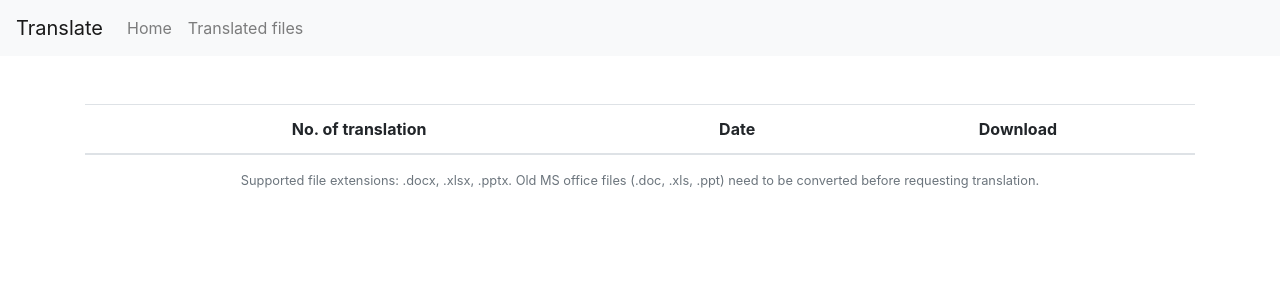
After one commit to Isio05/translated_presentation, a Flask app: template Templates/translated_files.html in a window 1280 px wide. The commit adds this page. Shown: the top 300 px of the page. Run offline with Flask 2, Linux system fonts and the light colour scheme; the template is opened without the code that fills it, so the values that code supplies are empty; some libraries are stand-ins or nearby versions.

Commit message:
Added translation list page

```diff
--- a/Templates/layout.html
+++ b/Templates/layout.html
@@ -20,6 +20,9 @@
                 <li class="navbar-item">
                     <a class="nav-link" href="/">Home</a>
                 </li>
+                <li class="navbar-item">
+                    <a class="nav-link" href="/translated-files">Translated files</a>
+                </li>
             </ul>
         </div>
     </nav>
--- /dev/null
+++ b/Templates/translated_files.html
@@ -0,0 +1,26 @@
+{% extends "layout.html" %}
+
+{% block head %}
+    View translated files
+{% endblock %}
+
+{% block body %}
+    <table class="table">
+        <thead>
+            <tr>
+                <th>No. of translation</th>
+                <th>Date</th>
+                <th>Download</th>
+            </tr>
+        </thead>
+        <tbody>
+            {% for i in range(length) %}
+                <tr>
+                    <td>{{ t_names[i] }}</td>
+                    <td>{{ t_dates[i] }}</td>
+                    <td>Download</td>
+                </tr>
+            {% endfor %}
+        </tbody>
+    </table>
+{% endblock %}
--- a/open_it.py
+++ b/open_it.py
@@ -92,7 +92,7 @@ class TranslatePresentation:
                     q.task_done()
 
             # Ten threads are spawned
-            for i in range(10):
+            for i in range(5):
                 t = Thread(target=threader)
                 t.daemon = True
                 t.start()
@@ -241,7 +241,7 @@ class TranslateDocument(TranslatePresentation):
                 q.task_done()
 
         # Ten threads are spawned
-        for i in range(10):
+        for i in range(5):
             t = Thread(target=threader)
             t.daemon = True
             t.start()
@@ -343,7 +343,7 @@ class TranslateWorkbook(TranslatePresentation):
                 q.task_done()
 
         # Ten threads are spawned
-        for i in range(10):
+        for i in range(5):
             t = Thread(target=threader)
             t.daemon = True
             t.start()
--- a/server.py
+++ b/server.py
@@ -1,21 +1,22 @@
 from open_it_aws import TranslatePresentation, TranslateWorkbook, TranslateDocument
-from flask import Flask, render_template, redirect, url_for, session, request
+from flask import Flask, render_template, redirect, url_for, session, request, send_from_directory, make_response
 from tempfile import mkdtemp
-from utils import LANGUAGE_PAIRS, CODE_PAIRS
-from shared_variables import SECRET_KEY
+from utils import LANGUAGE_PAIRS, CODE_PAIRS, ALLOWED_EXTENSIONS
+from shared_variables import SECRET_KEY, AWS_ACCESS_KEY_ID, AWS_SECRET_ACCESS_KEY
 from werkzeug.utils import secure_filename
+from datetime import datetime
+import numpy as np
+import boto3
 import zipfile
 import json
 import random
 import string
 import os
 
-ALLOWED_EXTENSIONS = set(("pptx", "docx", "xlsx"))
-
 app = Flask(__name__, static_folder="Static", template_folder="Templates")
 # Configure session to use filesystem (instead of signed cookies)
 app.config["SESSION_FILE_DIR"] = mkdtemp()
-app.config["SESSION_PERMANENT"] = False
+app.config["SESSION_PERMANENT"] = True
 app.config["SESSION_TYPE"] = "filesystem"
 # Ensure templates are auto-reloaded
 app.config["TEMPLATES_AUTO_RELOAD"] = True
@@ -25,7 +26,7 @@ app.secret_key = SECRET_KEY
 
 @app.route("/")
 def index():
-    return redirect(url_for("translate",input_l="pl",output_l="en"))
+    return redirect(url_for("translate", input_l="pl", output_l="en"))
 
 
 @app.route("/error")
@@ -35,7 +36,6 @@ def error():
 
 @app.route("/translate/<input_l>/<output_l>", methods=["GET", "POST"])
 def translate(input_l, output_l):
-
     if request.method == "GET":
         return render_template("translate.html", language_pairs=LANGUAGE_PAIRS.values(),
                                input_l=LANGUAGE_PAIRS[input_l], output_l=LANGUAGE_PAIRS[output_l])
@@ -66,7 +66,7 @@ def translate(input_l, output_l):
         # Write files to the temporary folder
         for file in files:
             # Check if extension is correct
-            if "." not in file.filename or file.filename.rsplit(".",1)[1].lower() not in ALLOWED_EXTENSIONS:
+            if "." not in file.filename or file.filename.rsplit(".", 1)[1].lower() not in ALLOWED_EXTENSIONS:
                 session["message"] = json.dumps("Wrong extension of sent files")
                 return redirect(url_for("error"))
             # Write secured filename to the variable
@@ -80,7 +80,7 @@ def translate(input_l, output_l):
         # Iterate through every file in the folder and translate it choosing appropriate class
         for f in [file for file in os.listdir(os.path.join(app.config["UPLOAD_FOLDER"], temp_folder))
                   if os.path.isfile(os.path.join(app.config["UPLOAD_FOLDER"], temp_folder, file)) and
-                  os.path.splitext(os.path.join(app.config["UPLOAD_FOLDER"], temp_folder, file))[1] != ".zip"]:
+                     os.path.splitext(os.path.join(app.config["UPLOAD_FOLDER"], temp_folder, file))[1] != ".zip"]:
             file_type = os.path.splitext(f)[1]
             if file_type == ".docx":
                 translate = TranslateDocument(file_to_translate=f)
@@ -102,10 +102,69 @@ def translate(input_l, output_l):
             os.remove(
                 os.path.join(app.config["UPLOAD_FOLDER"], temp_folder, translated_file_coords['translated_file_path']))
 
-        return redirect(url_for("translate", input_l=new_input_l, output_l=new_output_l))
+        # Upload translated files to S3 bucket
+        # s3 = boto3.client(service_name='s3', region_name='us-east-1', use_ssl=True,
+        #                   aws_access_key_id=AWS_ACCESS_KEY_ID,
+        #                   aws_secret_access_key=AWS_SECRET_ACCESS_KEY
+        #                   )
+
+        # Configure resource
+        s3 = boto3.resource(service_name='s3', region_name='us-east-1', use_ssl=True,
+                            aws_access_key_id=AWS_ACCESS_KEY_ID,
+                            aws_secret_access_key=AWS_SECRET_ACCESS_KEY
+                            )
+
+        # Create random user name for not logged users - they will have their own folders on S3
+        try:
+            user_name = session['user']
+        except KeyError:
+            random_string = random.choices(string.ascii_letters + string.digits, k=16)
+            random_string.insert(0, "anon_")
+            user_name = ''.join(random_string)
+            session['user'] = user_name
+
+        # Use resource to call Object object
+        s3_object = s3.Object(bucket_name="translatedfiles",
+                              key=str(user_name + "/" + temp_folder + "/" + "translated_files.zip"))
+        s3_object.upload_file(
+            os.path.join(app.config['UPLOAD_FOLDER'], temp_folder, "translated_files.zip"))
+
+        cookie = request.cookies.get("translated_files_list")
+        print(cookie)
+
+        # Cookies have following format: <temp_folder for translation_1>,<time of translation_1>,
+        # <temp_folder for translation_2>,<time of translation_2> etc.
+        # The first parameter allows to retrieve files from S3, time is used for listing
+        if not cookie:
+            res = make_response(redirect(url_for("translate", input_l=new_input_l, output_l=new_output_l)))
+            res.set_cookie("translated_files_list", temp_folder + "," + str(datetime.now()), 60 * 60 * 24 * 30)
+        else:
+            cookie += "," + temp_folder + "," + str(datetime.now())
+            print(cookie)
+            res = make_response(redirect(url_for("translate", input_l=new_input_l, output_l=new_output_l)))
+            res.set_cookie("translated_files_list", cookie, 60 * 60 * 24 * 30)
+
+        # return redirect(url_for("translate", input_l=new_input_l, output_l=new_output_l))
+        return res
+
     else:
         session["message"] = json.dumps("Wrong method")
         return redirect(url_for("error"))
 
 
+@app.route("/translated-files")
+def translated_files():
+    # Gather list of files and date from the cookie file
+    cookie = request.cookies.get("translated_files_list").split(",")
+    # Convert list to array that can be easily used
+    files_array = np.array(cookie, dtype=str)
+    files_array = files_array.reshape((-1,2))
+    files_array = np.hstack((np.arange(files_array.shape[0]).reshape((files_array.shape[0],1)), files_array))
+
+    return render_template("translated_files.html",
+                           t_names=files_array[:, 0].tolist(),
+                           t_dates=files_array[:, 2].tolist(),
+                           length = len(files_array[:, 0].tolist()))
+
+
 app.run(port=4544, debug=True)
--- a/utils.py
+++ b/utils.py
@@ -45,3 +45,5 @@ CODE_PAIRS = {
     "Swedish": "sv",
     "Turkish": "tr",
 }
+
+ALLOWED_EXTENSIONS = set(("pptx", "docx", "xlsx"))
```
